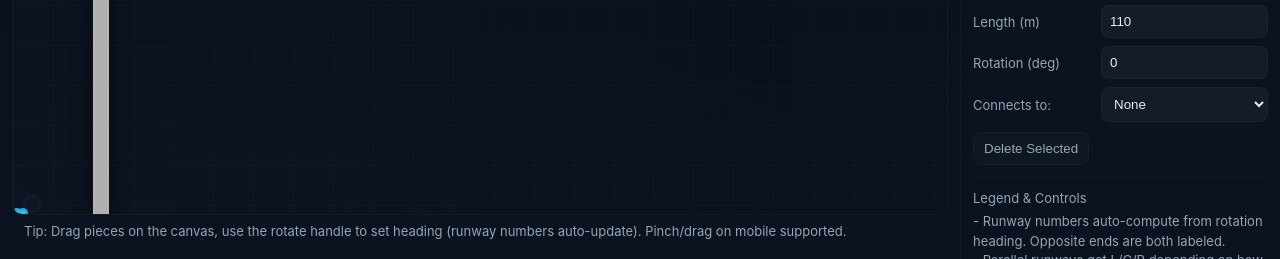
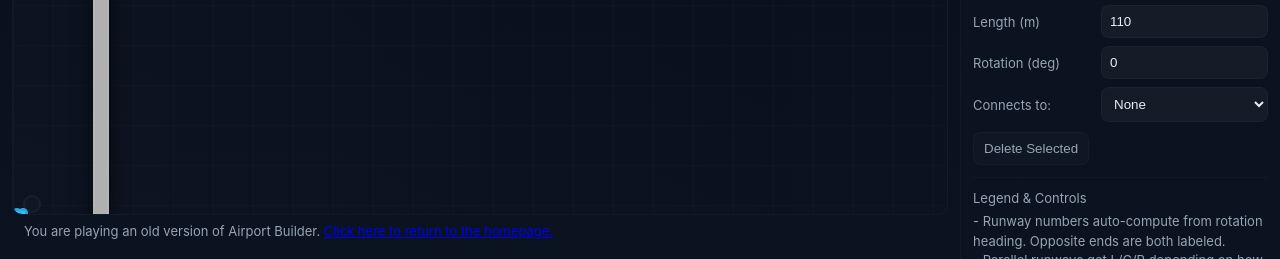
Before and after one commit to IsmailMid/airport-builder, a plain HTML site: page v1_0_3.html in a window 1280 px wide. Shown: the part 541-800 px from the top of the page. Drawn offline with Linux system fonts and the light colour scheme.

Commit message:
Update footer message in v1_0_3.html

```diff
--- a/v1_0_3.html
+++ b/v1_0_3.html
@@ -60,7 +60,7 @@ body{background:linear-gradient(180deg,#07101a, #0b1220);color:#e6eef6;display:f
         <svg id="links" style="position:absolute;inset:0;pointer-events:none"></svg>
       </div>
     </div>
-    <div class="footer">Tip: Drag pieces on the canvas, use the rotate handle to set heading (runway numbers auto-update). Pinch/drag on mobile supported.</div>
+    <div class="footer">You are playing an old version of Airport Builder. <a href="index.html">Click here to return to the homepage.</a></div>
   </div>
   <div class="side">
     <div class="legend">Save/Import</div>
```
